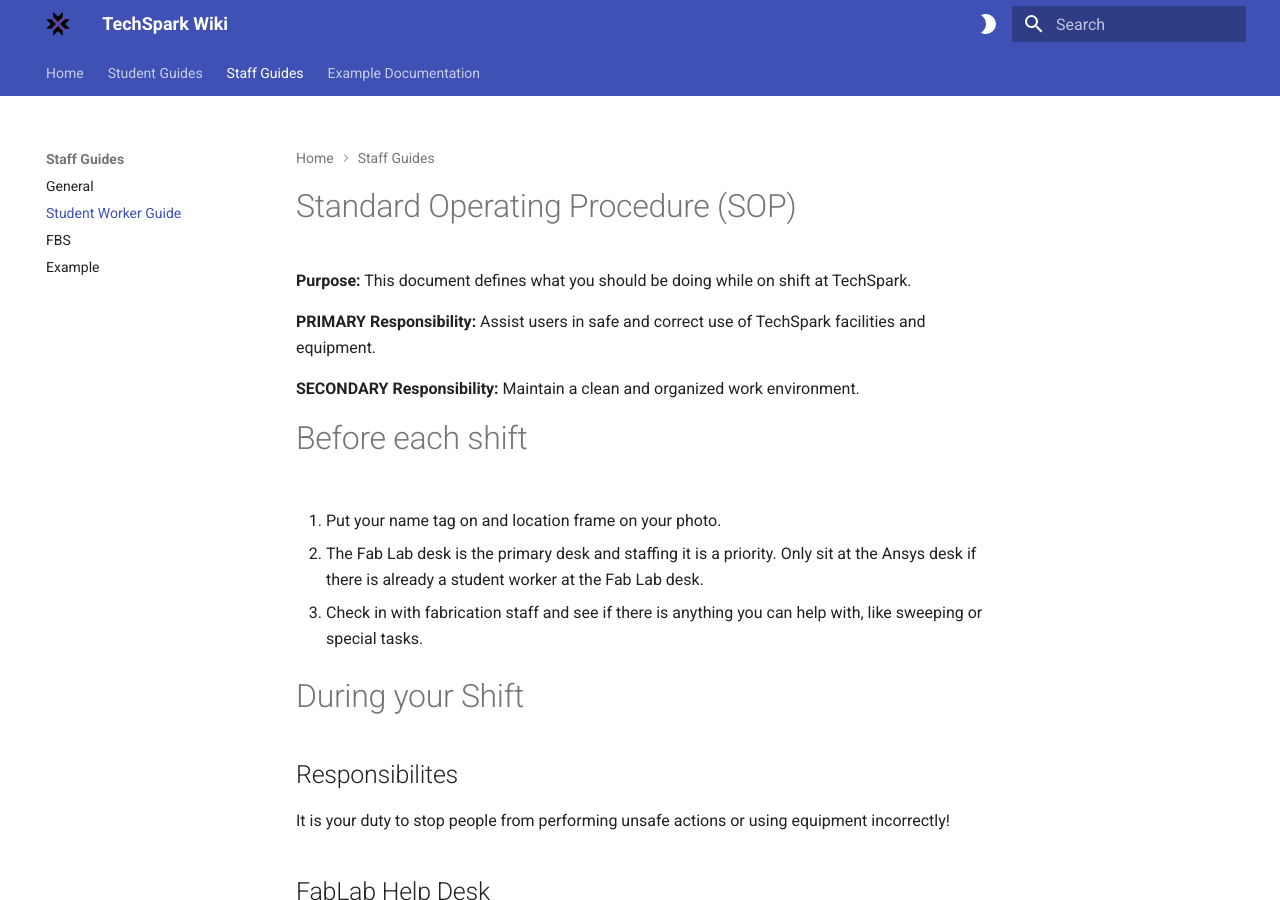
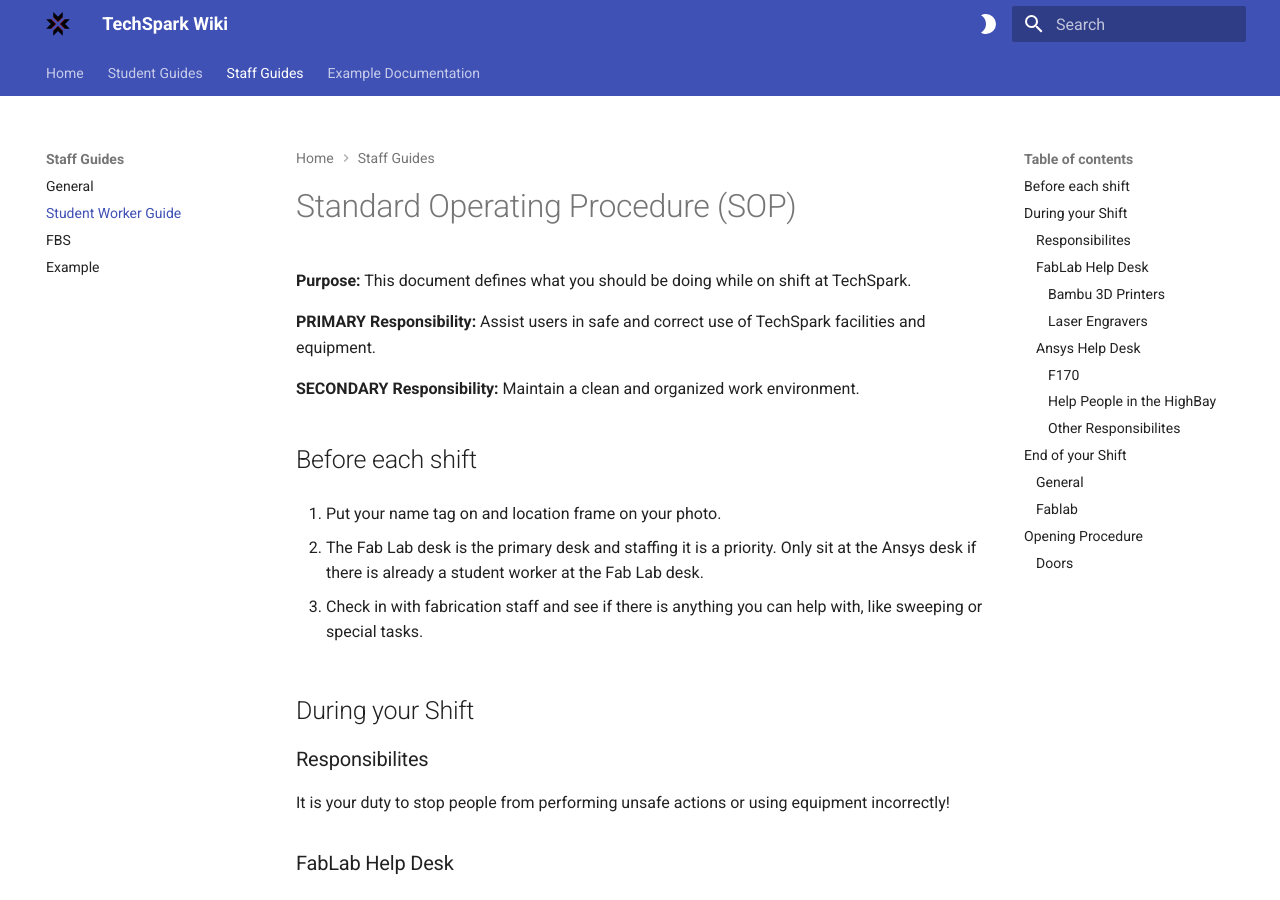
Before and after one commit to alexmnr/techspark, an MkDocs documentation site: the page built from docs/staff-guides/student-worker-guide.md, in a window 1280 px wide and 900 px high. Built offline with MkDocs 1.6.1 and Material for MkDocs 9.7.7, drawn with Linux system fonts in a browser that asks for light colours.

Commit message:
Update student-worker-guide.md

```diff
--- a/docs/staff-guides/student-worker-guide.md
+++ b/docs/staff-guides/student-worker-guide.md
@@ -5,20 +5,20 @@
 
 **SECONDARY Responsibility:** Maintain a clean and organized work environment.
 
-# Before each shift
+## Before each shift
 1. Put your name tag on and location frame on your photo.
 
 2. The Fab Lab desk is the primary desk and staffing it is a priority. Only sit at the Ansys desk if there is already a student worker at the Fab Lab desk.
 
 3. Check in with fabrication staff and see if there is anything you can help with, like sweeping or special tasks.
 
-# During your Shift
-## Responsibilites
+## During your Shift
+### Responsibilites
 It is your duty to stop people from performing unsafe actions or using equipment incorrectly!
 
 
-## FabLab Help Desk
-### Bambu 3D Printers
+### FabLab Help Desk
+#### Bambu 3D Printers
 - Check for finished prints
 - Put finished prints on the rack
 - Mark them as COMPLETE on FBS
@@ -27,18 +27,18 @@
 
 *If you need help, refer to the FBS print guide in the “Basic Training” section before asking a staff member for assistance*
 
-### Laser Engravers
+#### Laser Engravers
 - Turn on laser machines
 - Perform any necessary cleaning
 - Complete Pre-hotwork check form
 
-## Ansys Help Desk
-### F170
+### Ansys Help Desk
+#### F170
 - Remove completed prints from the F170’s
 - Place the prints in the QSR bath
 - Update the “Workflow Status”
 - Add the respective filament charges ($.$$) in FBS
-### Help People in the HighBay
+#### Help People in the HighBay
 - Talk to customers
 - If you are unable to answer a question, ask an experienced student worker or staff member. Balance your time walking the floor and working at the HelpDesk.
 - Move around the space to interact with users and offer assistance in any capacity.
@@ -48,7 +48,7 @@
 
 **Not wearing safety glasses is common!**
 
-### Other Responsibilites
+#### Other Responsibilites
 - 3D printing. Assist people through the ticketing process.
 - Remove all completed 3D print jobs (Bambu & F170)
 - Update print order in FBS
@@ -57,16 +57,16 @@
 - Sweep floors
 - Wipe down table tops with disinfectant wipes
 
-# End of your Shift
-## General
+## End of your Shift
+### General
 Take your name tag off and remove your location frame.
 
-## Fablab
+### Fablab
 If you are at the FabLab Help Desk and if there is no student worker scheduled immediately after you, check to see if there are any student workers at Ansys and have them move to the FabLab desk.
 Brief them or the next student worker on any FBS queues or orders that they should know about or take over for.
 
-# Opening Procedure
-## Doors
+## Opening Procedure
+### Doors
 Open the following doors:
 - Ansys Hall Main Entrance
 - Hamerschlag Hall Main Entrance
```
